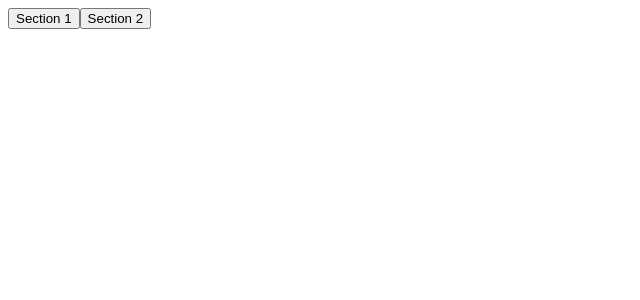
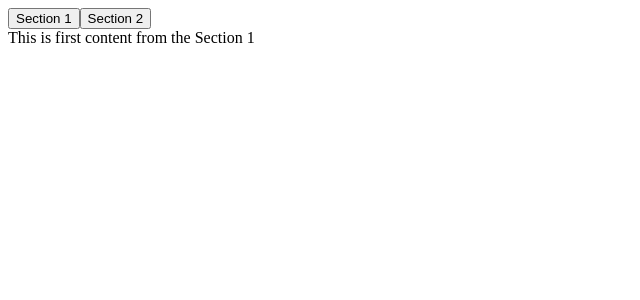
Before and after one commit to aleatorik/hooks-exercise, a React (Create React App) app: page / in a window 1280 px wide. Shown: the top 300 px of the page, without its empty margins (0-640 px from the left). Built offline with nearby package versions, Linux system fonts and the light colour scheme.

Commit message:
Add tab navitator with useState hook

```diff
--- a/src/App.js
+++ b/src/App.js
@@ -3,22 +3,30 @@
 const content = [
   {
     tab: "Section 1",
-    content:
-      "Lorem, ipsum dolor sit amet consectetur adipisicing elit. Perferendis tempore at voluptate nihil, aliquam est consequatur, quam quo provident illo ex in explicabo distinctio! Quam repudiandae enim tempora nulla fuga.",
+    content: "This is first content from the Section 1",
   },
   {
     tab: "Section 2",
-    content:
-      "Lorem, ipsum dolor sit amet consectetur adipisicing elit. Perferendis tempore at voluptate nihil, aliquam est consequatur, quam quo provident illo ex in explicabo distinctio! Quam repudiandae enim tempora nulla fuga.",
+    content: "This is second content from the Section 2",
   },
 ];
 
+const useTabs = (initialTab, allTabs) => {
+  const [currentIndex, setCurrentIndex] = useState(initialTab);
+  return {
+    currentItem: allTabs[currentIndex],
+    changeItem: setCurrentIndex,
+  };
+};
+
 function App() {
+  const { currentItem, changeItem } = useTabs(0, content);
   return (
     <div className="App">
-      {content.map((section) => (
-        <button>{section.tab}</button>
+      {content.map((section, index) => (
+        <button onClick={() => changeItem(index)}>{section.tab}</button>
       ))}
+      <div>{currentItem.content}</div>
     </div>
   );
 }
```
Also changed, not shown: 1 other file (tests, documents, lock files or other folders).
